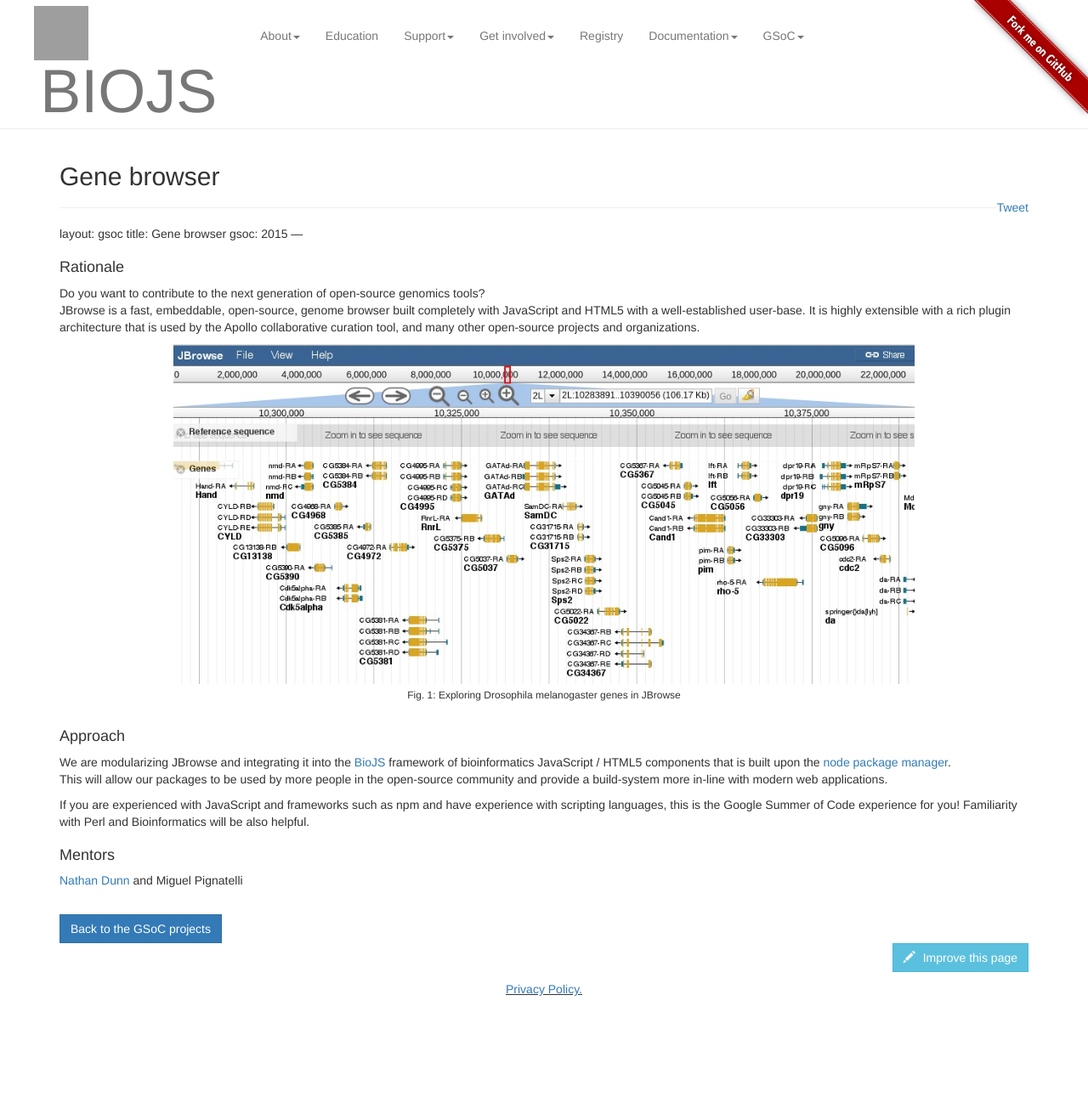
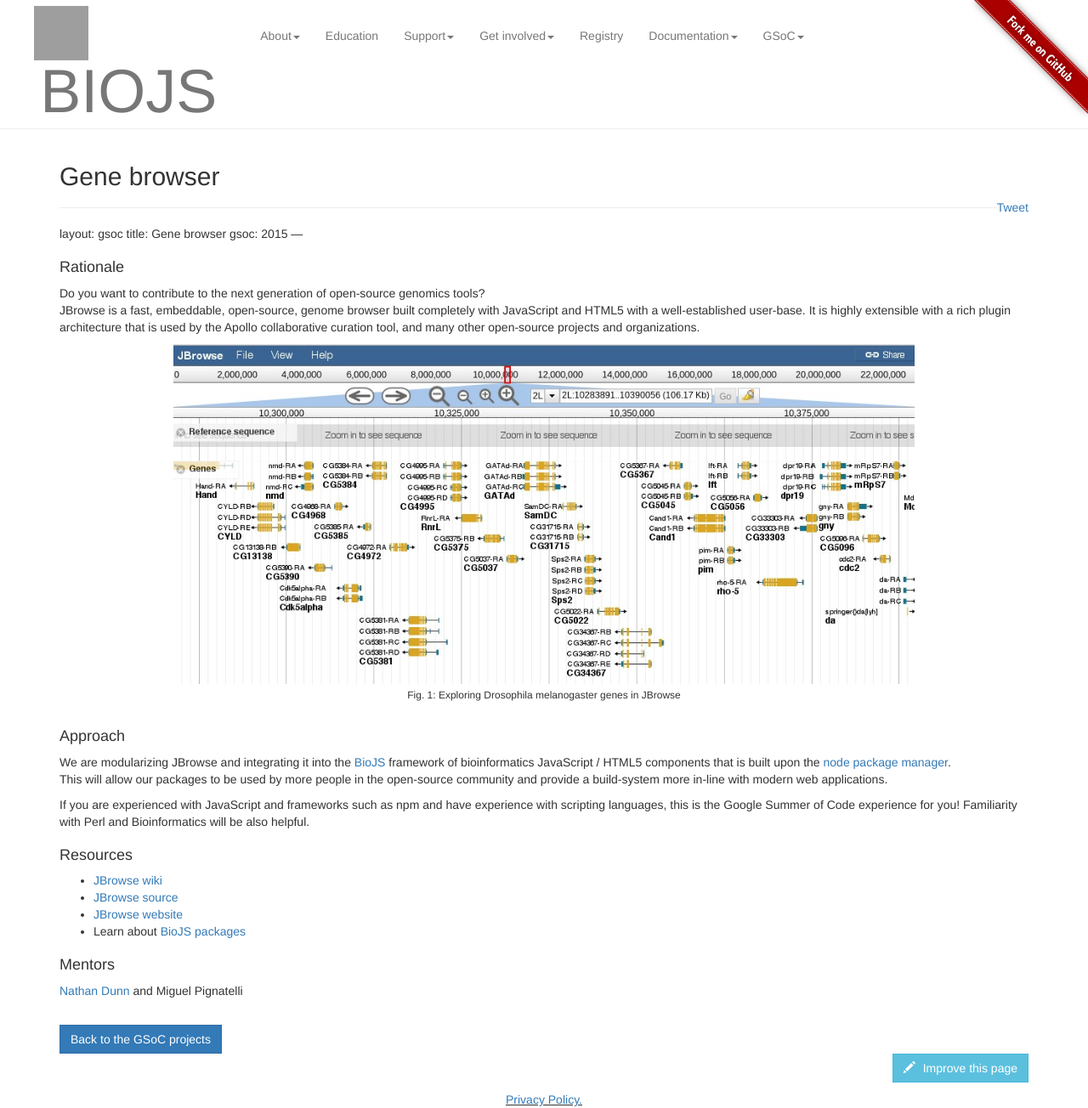
Before and after one commit to biojs/biojs.net, a Jekyll site: the page built from gsoc/2015/projects/gene_browser.md, in a window 1280 px wide. Shown: the whole page at 85% size. Built offline with Jekyll 4.4.1, drawn with Linux system fonts in a browser that asks for light colours; nearby versions of some CDN libraries; comment, search, counter and statistics services are not loaded; before the commit the page ends 1174 px from its top, so only the background shows below that; grey boxes are pictures that could not be loaded.

Commit message:
added resources to the gene browser project

```diff
--- a/gsoc/2015/projects/gene_browser.md
+++ b/gsoc/2015/projects/gene_browser.md
@@ -26,6 +26,16 @@
 
 If you are experienced with JavaScript and frameworks such as npm and have experience with scripting languages, this is the Google Summer of Code experience for you! Familiarity with Perl and Bioinformatics will be also helpful.
 
+Resources
+---------
+
+* [JBrowse wiki](http://gmod.org/wiki/JBrowse)
+* [JBrowse source](https://github.com/GMOD/jbrowse/tree/master)
+* [JBrowse website](http://jbrowse.org/)
+* Learn about [BioJS packages][biojs-package]
+
+[biojs-package]: http://edu.biojs.net/#
+
 Mentors
 -------
 
```
